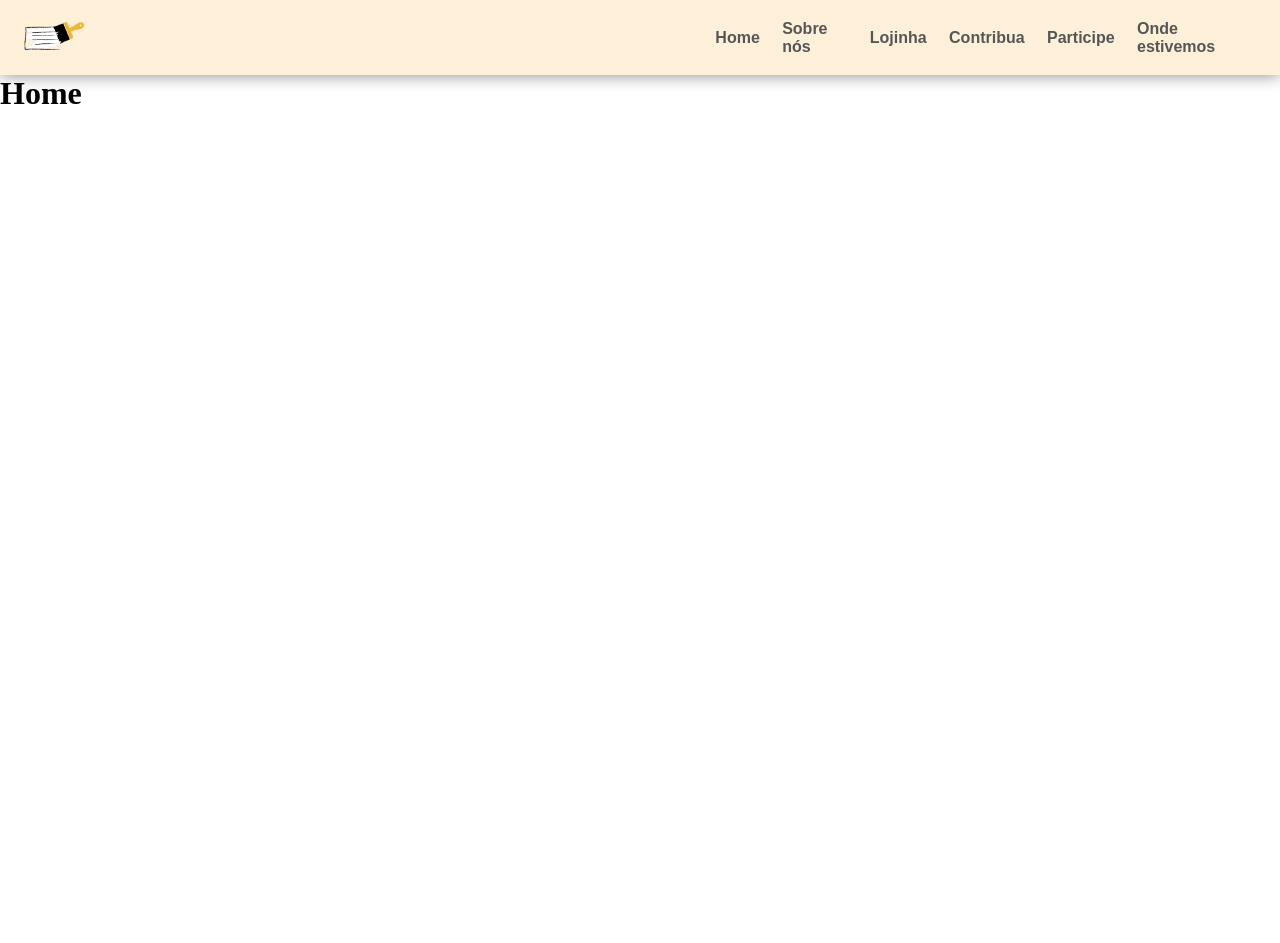
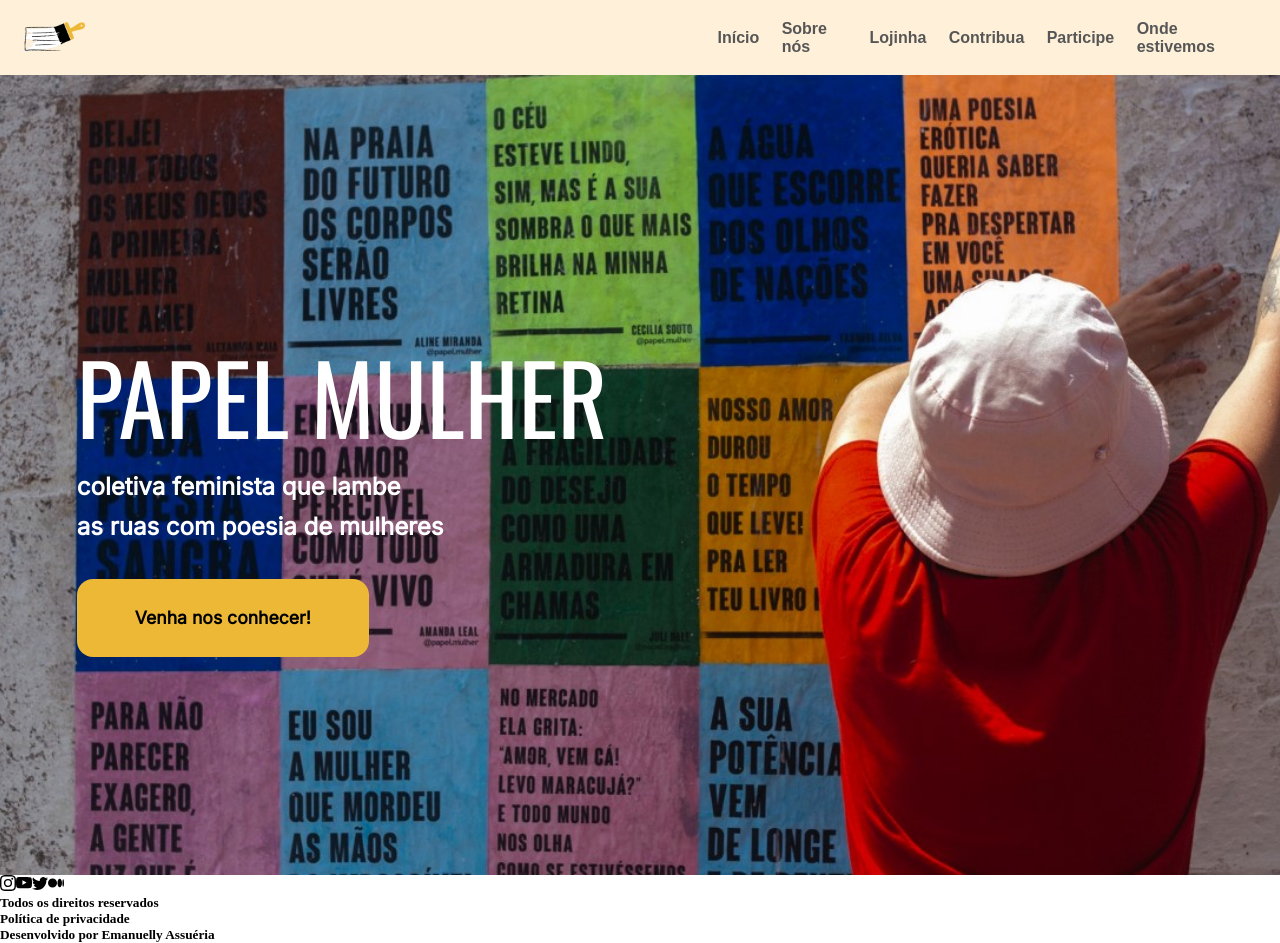
Before and after one commit to assueria/ProjetoFinal-Reprograma, a React (Vite) app in the folder projeto-final/: page / in a window 1280 px wide. Before the commit the page ends 800 px from the top, so only its background shows below. Built offline with nearby package versions, Linux system fonts and the light colour scheme.

Commit message:
Header da página inicial pronta

```diff
--- a/projeto-final/index.html
+++ b/projeto-final/index.html
@@ -5,6 +5,8 @@
     <link rel="icon" type="image/svg+xml" href="/vite.svg" />
     <meta name="viewport" content="width=device-width, initial-scale=1.0" />
     <title>Vite + React</title>
+    <link href='https://fonts.googleapis.com/css?family=Oswald' rel='stylesheet'/>
+    <link href='https://fonts.googleapis.com/css?family=Inter' rel='stylesheet' />
   </head>
   <body>
     <div id="root"></div>
--- a/projeto-final/package.json
+++ b/projeto-final/package.json
@@ -11,6 +11,7 @@
   "dependencies": {
     "react": "^18.2.0",
     "react-dom": "^18.2.0",
+    "react-icons": "^4.4.0",
     "react-router-dom": "^6.3.0"
   },
   "devDependencies": {
--- a/projeto-final/src/components/Footer/Footer.jsx
+++ b/projeto-final/src/components/Footer/Footer.jsx
@@ -1,9 +1,17 @@
 import './footer.css'
+import { BsInstagram, BsMedium, BsYoutube, BsTwitter} from 'react-icons/bs'
+
 
 function Footer() {
     return(
         <div className="footer">
-            <h1>Desenvolvido no bootcamp TodasEmTech - Reprograma | Assuéria - 2022</h1>
+            <BsInstagram color=''/>
+            <BsYoutube />
+            <BsTwitter />
+            <BsMedium />
+            <h5>Todos os direitos reservados</h5>
+            <h5>Política de privacidade</h5>
+            <h5>Desenvolvido por Emanuelly Assuéria</h5>
         </div>
     )
 }
--- a/projeto-final/src/components/Header/Header.jsx
+++ b/projeto-final/src/components/Header/Header.jsx
@@ -1,10 +1,19 @@
 import './header.css'
+import image from '../../assets/img-header.jpg'
 
-function Header(props) {
+function Header() {
   return(
     <div className="header">
-      <h1>{props.children}</h1>
-      <img src={props.image} alt={props.description} />
+
+        <img href="../../assets/img-header.jpg" alt="" />
+        <div className='div-header'>
+          <h1>PAPEL MULHER</h1>
+          <p>coletiva feminista que lambe<br></br>
+            as ruas com poesia de mulheres</p>
+          <button>
+            Venha nos conhecer!
+          </button>
+        </div>
     </div>
   )
 }
--- a/projeto-final/src/components/Header/header.css
+++ b/projeto-final/src/components/Header/header.css
@@ -0,0 +1,58 @@
+* {
+    padding:0;
+    margin:0;
+    vertical-align:baseline;
+    list-style:none;
+    border:0
+}
+.header{
+    background-image: url(../../assets/img-header.jpg);
+    height: 100vh;
+    background-position: center;
+    background-size: cover;
+    /* display: flex; */
+    align-items: center;
+    margin-top: 0;
+
+}
+
+.div-header{
+    padding: 6%;
+    padding-top: 18%;
+
+}
+
+.header h1{
+    color: #fff;
+    font-family: 'Oswald';
+    font-weight: 200;
+    font-size: 6rem;
+
+}
+
+.header p{
+    color: #fff;
+    display: flex;
+    font-size: 1.5rem;
+    font-family: 'Inter';
+    padding-bottom: 2rem;
+    line-height: 2.5rem;
+    font-weight: bold;
+}
+
+button{
+    background-color: #EDB836;
+    font-family: 'Inter';
+    font-weight: bold;
+    font-size: 1.1rem;
+    width: 292px;
+    height: 78px;
+    border-radius: 1rem;
+
+}
+
+button:hover{
+    background-color: #FADDAC;
+    transition: .2s;
+    cursor: pointer;
+}
--- a/projeto-final/src/components/Menu/Menu.jsx
+++ b/projeto-final/src/components/Menu/Menu.jsx
@@ -10,7 +10,7 @@ function Menu() {
                 <Link className="link" to="/"><img src={logo} alt="Logo da papel mulher, um picel em amarelo e branco, que representa o material usado para colar os lambes."/> </Link>
             </li>
             <li className="item">
-                <Link className="link" to="/">Home</Link>
+                <Link className="link" to="/">Início</Link>
             </li>
             <li className="item">
                 <Link className="link" to="/sobre">Sobre nós</Link>
--- a/projeto-final/src/components/Menu/menu.css
+++ b/projeto-final/src/components/Menu/menu.css
@@ -14,6 +14,7 @@
   font-family: Arial, Helvetica, sans-serif;
   font-weight: bold;
   box-shadow: 0px 0px 1rem 0px rgb(136, 136, 136);
+  z-index: 1;
 }
 
 .menu{
--- a/projeto-final/src/pages/Home/Home.jsx
+++ b/projeto-final/src/pages/Home/Home.jsx
@@ -1,6 +1,14 @@
+import Footer from "../../components/Footer/Footer"
+import Header from "../../components/Header/Header"
+
+
 function Home(){
     return(
-        <h1>Home</h1>
+        <>
+                <Header />
+                <Footer />
+
+        </>
     )
 }
 
```
Also changed, not shown: projeto-final/src/assets/img-header.jpg, 1 other file (tests, documents, lock files or other folders).
